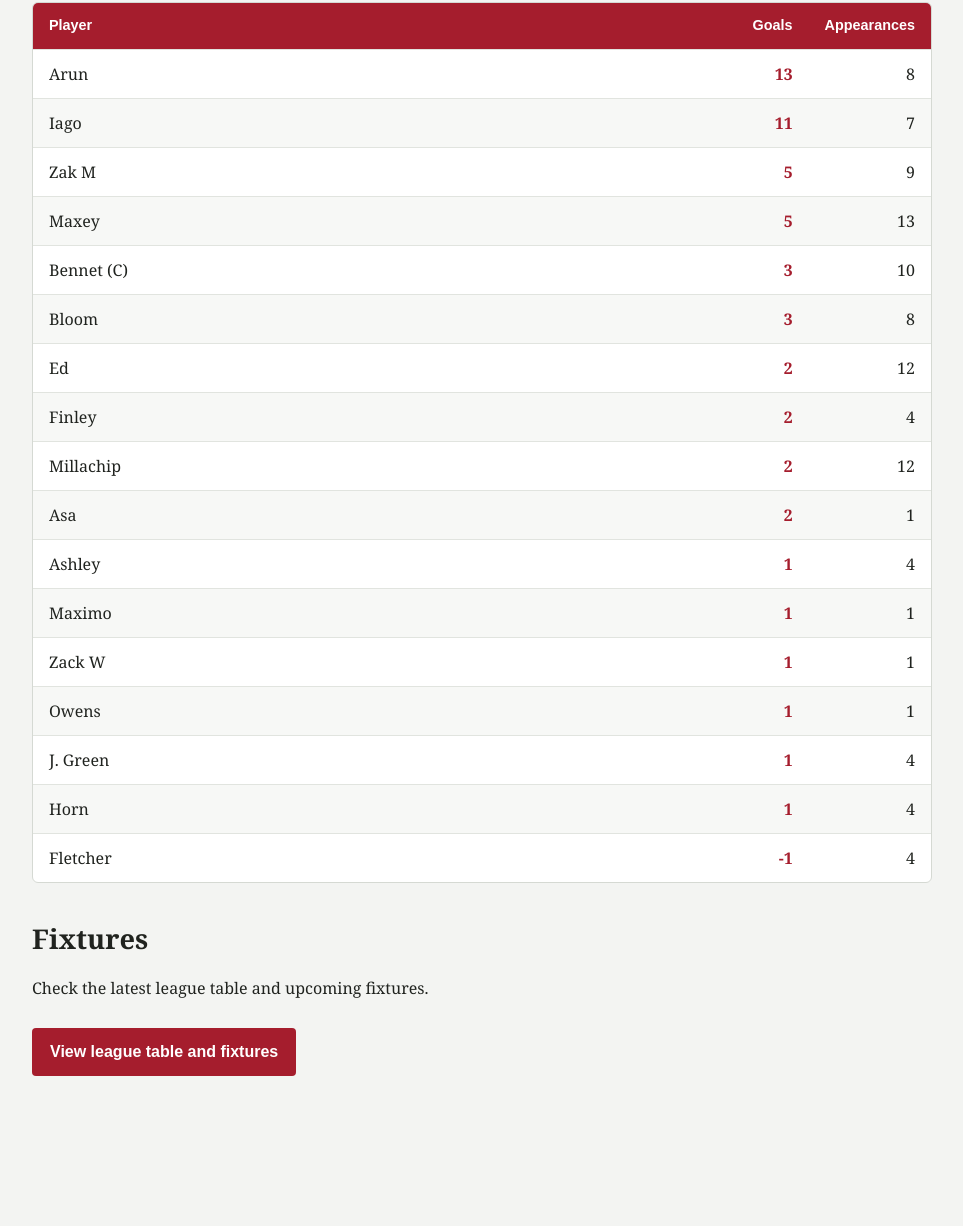
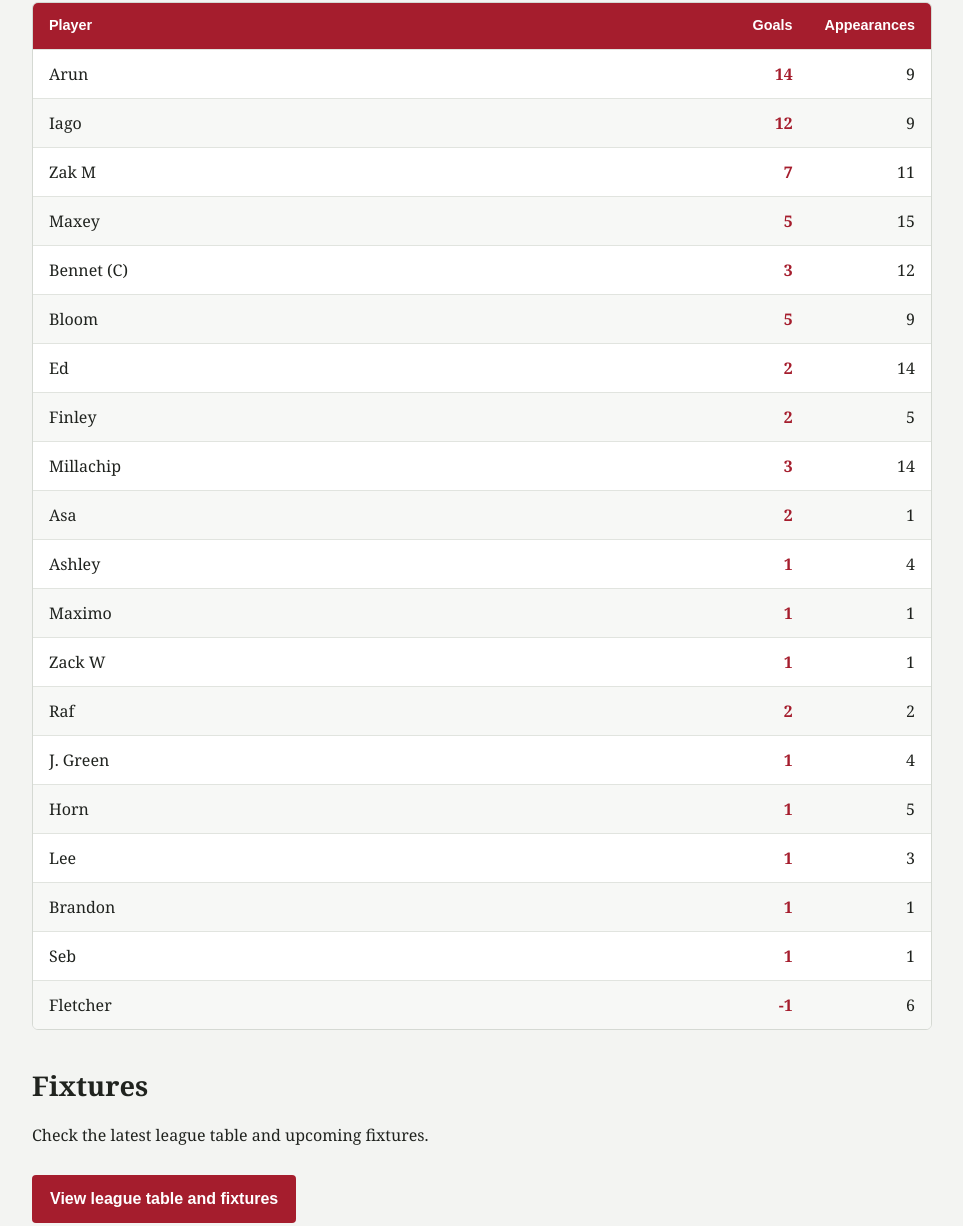
Before and after one commit to Henrygit-prog/Henrygit-prog.github.io, a plain HTML site: page index.html in a window 1280 px wide. Shown: the part 992-2218 px from the top of the page, without its empty margins (158-1121 px from the left). Before the commit the page ends 2116 px from the top, so only its background shows below. Drawn offline with Linux system fonts and the light colour scheme.

Commit message:
'update'

```diff
--- a/index.html
+++ b/index.html
@@ -178,48 +178,49 @@
         <tbody>
             <tr>
                 <td>Arun</td>
-                <td class="number goals">13</td>
-                <td class="number">8</td>
+                <td class="number goals">14</td>
+                <td class="number">9</td>
             </tr>
             <tr>
                 <td>Iago</td>
-                <td class="number goals">11</td>
-                <td class="number">7</td>
+                <td class="number goals">12</td>
+                <td class="number">9</td>
             </tr>
             <tr>
                 <td>Zak M</td>
-                <td class="number goals">5</td>
-                <td class="number">9</td>
+                <td class="number goals">7</td>
+                <td class="number">11</td>
             </tr>
             <tr>
                 <td>Maxey</td>
                 <td class="number goals">5</td>
-                <td class="number">13</td>
+                <td class="number">15</td>
             </tr>
             <tr>
                 <td>Bennet (C)</td>
                 <td class="number goals">3</td>
-                <td class="number">10</td>
+                <td class="number">12</td>
             </tr>
             <tr>
                 <td>Bloom</td>
-                <td class="number goals">3</td>
-                <td class="number">8</td>
+                <td class="number goals">5
+                </td>
+                <td class="number">9</td>
             </tr>
             <tr>
                 <td>Ed</td>
                 <td class="number goals">2</td>
-                <td class="number">12</td>
+                <td class="number">14</td>
             </tr>
             <tr>
                 <td>Finley</td>
                 <td class="number goals">2</td>
-                <td class="number">4</td>
+                <td class="number">5</td>
             </tr>
             <tr>
                 <td>Millachip</td>
-                <td class="number goals">2</td>
-                <td class="number">12</td>
+                <td class="number goals">3</td>
+                <td class="number">14</td>
             </tr>
             <tr>
                 <td>Asa</td>
@@ -242,9 +243,9 @@
                 <td class="number">1</td>
             </tr>
             <tr>
-                <td>Owens</td>
-                <td class="number goals">1</td>
-                <td class="number">1</td>
+                <td>Raf</td>
+                <td class="number goals">2</td>
+                <td class="number">2</td>
             </tr>
             <tr>
                 <td>J. Green</td>
@@ -254,12 +255,27 @@
             <tr>
                 <td>Horn</td>
                 <td class="number goals">1</td>
-                <td class="number">4</td>
+                <td class="number">5</td>
+            </tr>
+            <tr>
+                <td>Lee</td>
+                <td class="number goals">1</td>
+                <td class="number">3</td>
+            </tr>
+            <tr>
+                <td>Brandon</td>
+                <td class="number goals">1</td>
+                <td class="number">1</td>
+            </tr>
+            <tr>
+                <td>Seb</td>
+                <td class="number goals">1</td>
+                <td class="number">1</td>
             </tr>
             <tr>
                 <td>Fletcher</td>
                 <td class="number goals">-1</td>
-                <td class="number">4</td>
+                <td class="number">6</td>
             </tr>
         </tbody>
     </table>
```
Also changed, not shown: Motms.html (+2 -2 lines).
